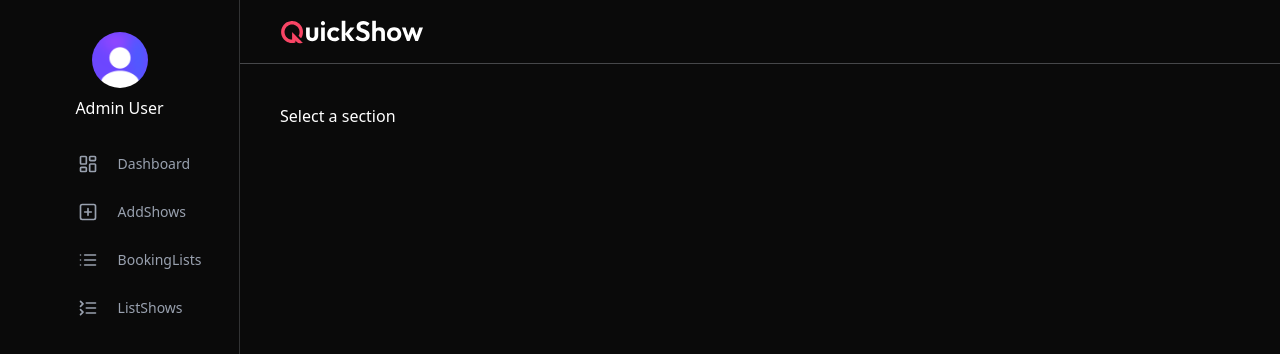
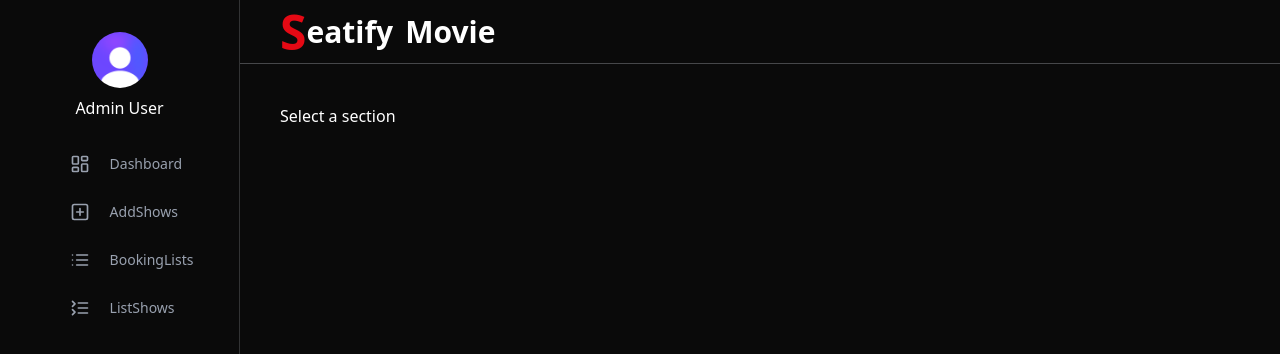
Before and after one commit to DH-0216/Seatify-Movie-Ticket-Booking-System, a Next.js app in the folder admin/: page / in a window 1280 px wide. Shown: the top 354 px of the page. Built offline with nearby package versions, Linux system fonts and the light colour scheme.

Commit message:
add logo

```diff
--- a/admin/src/components/Adminnavbar.jsx
+++ b/admin/src/components/Adminnavbar.jsx
@@ -1,19 +1,20 @@
 "use client";
 
 
-import { assets } from "@/assets/assets";
-import Image from "next/image";
-import Link from "next/link";
 
 import React from "react";
+import Logo from "./Logo";
 
 const Adminnavbar = () => {
 
-  return <div className='flex items-center justify-between px-6 md:px-10 h-16 border-b border-gray-300/30'>
-    <Link href="/">
-      <Image src={assets.logo } alt="logo " className='w-36 h-auto'/>
-    </Link>
-  </div>;
+  return (
+    <div className="flex items-center justify-between px-6 md:px-10 h-16 border-b border-gray-300/30">
+      <Logo />
+
+
+
+    </div>
+  );
 };
 
 export default Adminnavbar;
--- a/admin/src/components/Adminsidebar.jsx
+++ b/admin/src/components/Adminsidebar.jsx
@@ -8,7 +8,10 @@ import { usePathname } from "next/navigation";
 import { user, sidebarItems } from "@/utils";
 import Dashboard from "@/app/Dashboard/page";
 
-const Adminsidebar = ({ selectedSection, setSelectedSection }) => {{Dashboard}
+const Adminsidebar = ({ selectedSection, setSelectedSection }) => {
+  {
+    Dashboard;
+  }
   const [isClient, setIsClient] = useState(false);
   const pathname = usePathname();
   useEffect(() => {
@@ -34,11 +37,12 @@ const Adminsidebar = ({ selectedSection, setSelectedSection }) => {{Dashboard}
             <button
               key={index}
               onClick={() => setSelectedSection(item.id)}
-              className={`relative flex items-center max-md:justify-center gap-2 w-full py-2.5 min-md:pl-10 first:mt-6  ${
-                isActive
-                  ? "text-red-500 bg-red-500/10"
-                  : "text-gray-400 hover:text-red-500 hover:bg-red-500/10 transition-colors duration-200"
-              } group`}
+              className={`relative flex items-center max-md:justify-center gap-2 w-full py-2.5 min-md:pl-10 first:mt-6 pr-4
+                ${
+                  isActive
+                    ? "text-red-500 bg-red-500/10 border-r-4 border-red-500"
+                    : "text-gray-400 hover:text-red-500 hover:bg-red-500/10 hover:border-r-4 hover:border-red-500 transition-colors duration-200"
+                } group`}
             >
               <IconComponent size={20} className="mr-3" />
               <span className="font-medium">{item.label}</span>
--- /dev/null
+++ b/admin/src/components/Logo.jsx
@@ -0,0 +1,14 @@
+import Link from "next/link";
+import React from "react";
+
+const Logo = () => {
+  return (
+    <Link href="/" className="flex items-center text-3xl font-bold">
+      <span className="text-[color:#E50914] text-5xl ">S</span>
+      <span className="text-white">eatify</span>
+      <span className="  text-white ml-3">Movie</span>
+    </Link>
+  );
+};
+
+export default Logo;
--- a/admin/src/components/Title.jsx
+++ b/admin/src/components/Title.jsx
@@ -3,7 +3,7 @@ import React from 'react'
 const Title = ({text1, text2}) => {
   return (
     <h1 className="font-medium text-2xl">
-      <span className="text-white">{text1 }</span>
+      <span className="text-white">{text1 }/</span>
       <span className="underline text-[color:var(--color-primary)]">
         {text2}
       </span>
```
